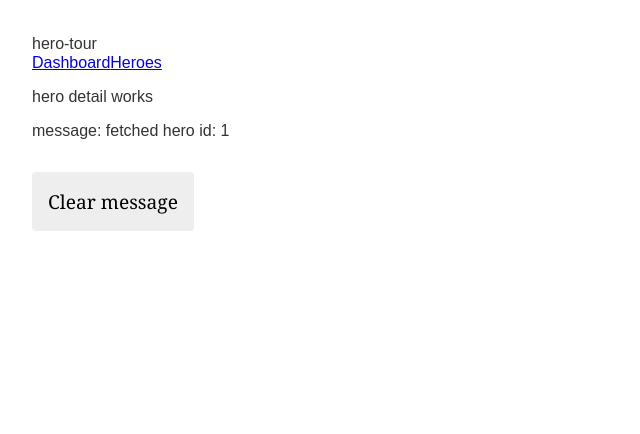
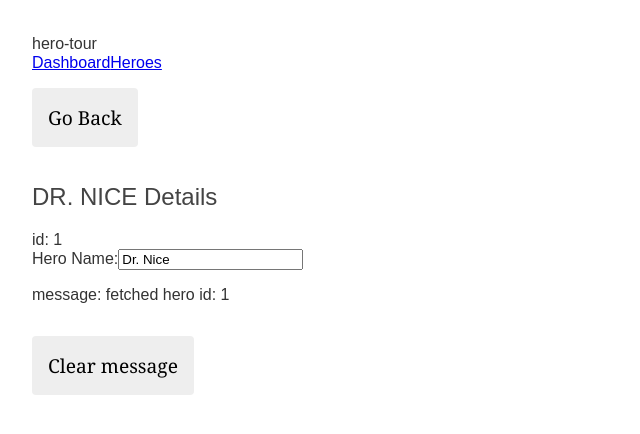
Before and after one commit to mehmet-lgln/hero-tour, an Angular app: page /hero/1 in a window 1280 px wide. Shown: the top 434 px of the page, without its empty margins (0-640 px from the left). Built offline with nearby package versions, Linux system fonts and the light colour scheme.

Commit message:
added location back

```diff
--- a/src/app/hero-detail/hero-detail.component.html
+++ b/src/app/hero-detail/hero-detail.component.html
@@ -1,10 +1,9 @@
-<!-- <div *ngIf="hero">
+<button type="button" (click)="goBack()">Go Back</button>
+<div *ngIf="hero">
   <h2>{{ hero.name | uppercase }} Details</h2>
   <span>id: </span>{{ hero.id }}
   <div>
     <label for="name">Hero Name:</label>
     <input id="name" [(ngModel)]="hero.name" placeholder="name">
   </div>
-</div> -->
-
-<p>hero detail works</p>
+</div>
--- a/src/app/hero-detail/hero-detail.component.ts
+++ b/src/app/hero-detail/hero-detail.component.ts
@@ -30,4 +30,8 @@ export class HeroDetailComponent implements OnInit {
     this.heroService.getHero(id).subscribe(h=> this.hero = h)
   }
 
+  goBack(): void {
+    this.location.back()
+  }
+
 }
```
